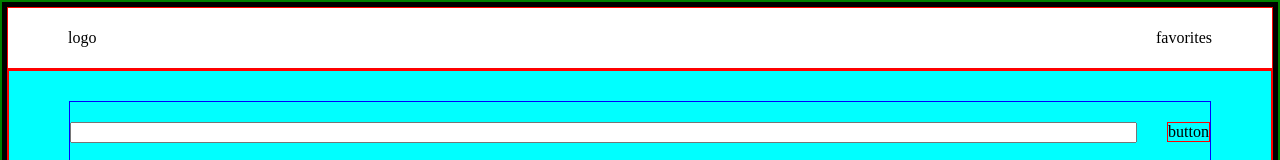
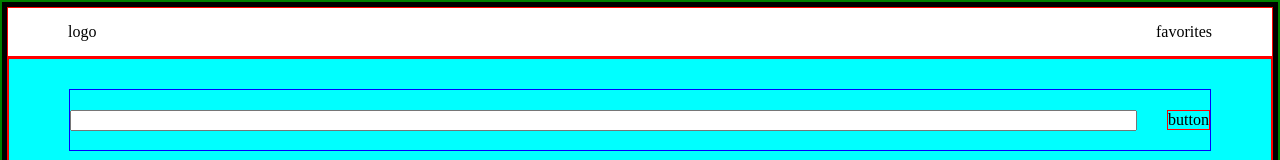
Before and after one commit to emmanuelplougoulm/test_worklife, a Nuxt app: page / in a window 1280 px wide. Shown: the top 160 px of the page. Built offline with nearby package versions, Linux system fonts and the light colour scheme.

Commit message:
[worklife] : add basic header component

```diff
--- a/components/header/header.vue
+++ b/components/header/header.vue
@@ -1,6 +1,6 @@
 <template>
   <header>
-    <div class="container">
+    <div class="wrapper">
       <div>logo</div>
       <div>favorites</div>
     </div>
@@ -10,12 +10,11 @@
 <script setup lang="ts"></script>
 
 <style scoped>
-.container {
+.wrapper {
   display: flex;
   justify-content: space-between;
   align-items: center;
   border: 1px red solid;
-  min-height: 3.75rem;
-  padding: 0 3.75rem;
+  padding: 15px 60px;
 }
 </style>
```
